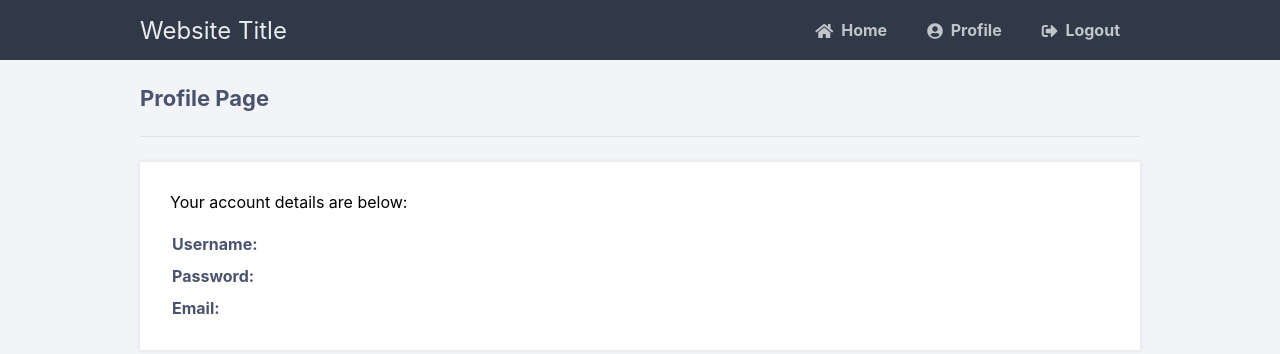
After one commit to wingo-dev/Flask-mysql, a Flask app: template template/profile.html in a window 1280 px wide. The commit adds this page. Shown: the top 354 px of the page. Run offline with Flask 2, Linux system fonts and the light colour scheme; the template is opened without the code that fills it, so the values that code supplies are empty; some libraries are stand-ins or nearby versions.

Commit message:
profile page

```diff
--- a/template/layout.html
+++ b/template/layout.html
@@ -11,7 +11,7 @@
 			<div>
 				<h1>Website Title</h1>
                 <a href="#"><i class="fas fa-home"></i>Home</a>
-				<a href="#"><i class="fas fa-user-circle"></i>Profile</a>
+				<a href="{{ url_for('profile') }}}"><i class="fas fa-user-circle"></i>Profile</a>
 				<a href="#"><i class="fas fa-sign-out-alt"></i>Logout</a>
 			</div>
 		</nav>
--- /dev/null
+++ b/template/profile.html
@@ -0,0 +1,24 @@
+{% extends 'layout.html' %}
+
+{% block title %}Profile{% endblock %}
+
+{% block content %}
+<h2>Profile Page</h2>
+<div>
+    <p>Your account details are below:</p>
+    <table>
+        <tr>
+            <td>Username:</td>
+            <td>{{ account['username'] }}</td>
+        </tr>
+        <tr>
+            <td>Password:</td>
+            <td>{{ account['password'] }}</td>
+        </tr>
+        <tr>
+            <td>Email:</td>
+            <td>{{ account['email'] }}</td>
+        </tr>
+    </table>
+</div>
+{% endblock %}
```
